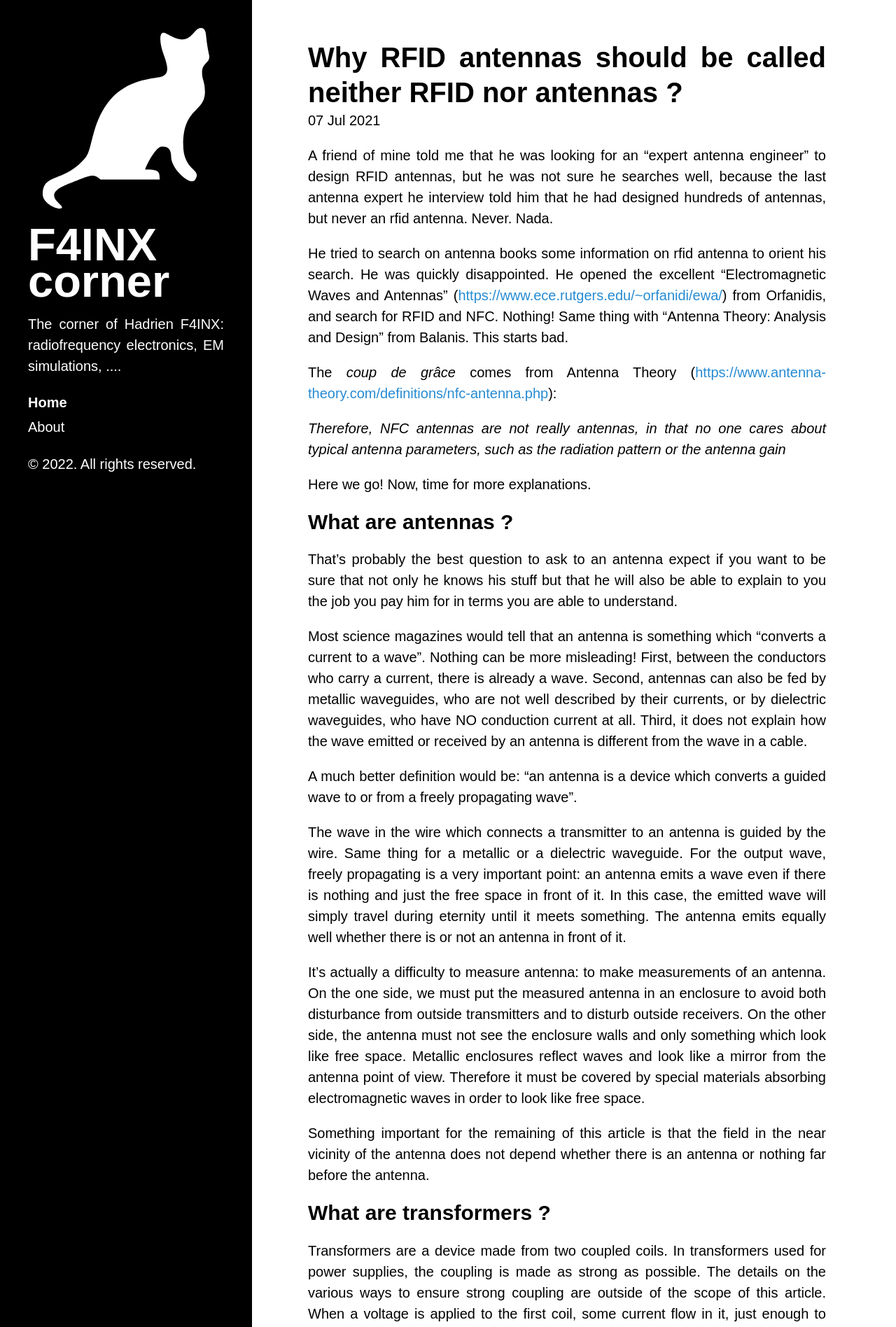
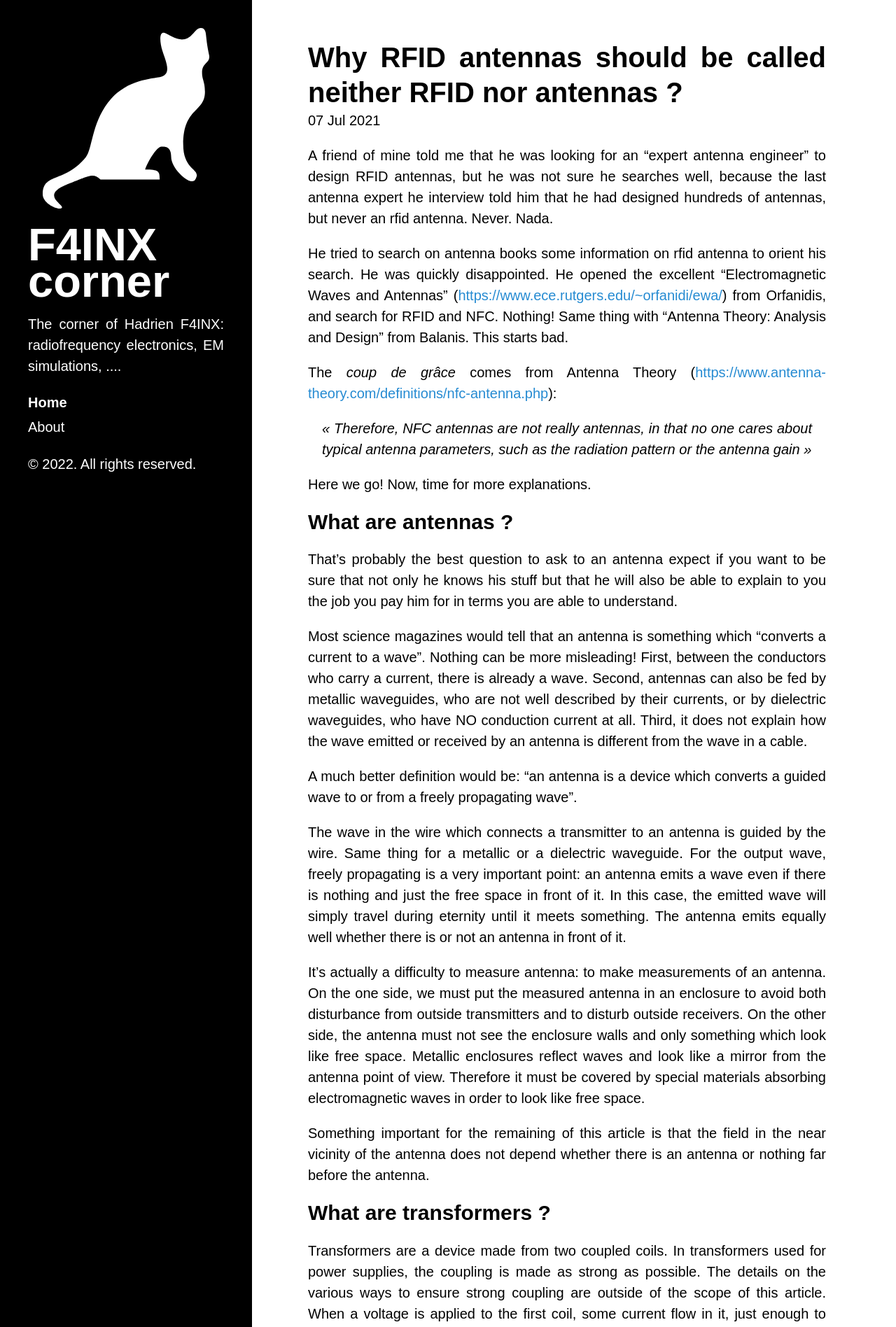
Before and after one commit to thadrien/Zview.github.io, a Jekyll site: the page built from index.html, in a window 1280 px wide. Shown: the top 1896 px of the page at 70% size. Built offline with Jekyll 4.4.1, drawn with Linux system fonts in a browser that asks for light colours; the list of posts is cut into pages by our own code.

Commit message:
Citation formatting.

```diff
--- a/public/css/f4inx.css
+++ b/public/css/f4inx.css
@@ -294,6 +294,20 @@ a.sidebar-nav-item:focus {
   }
 }
 
+/* Citations */
+cite {
+  display: block;
+  margin-left: 1em;
+  margin-right: 1em;
+  quotes: "«" "»";
+}
+cite:before {
+  content: open-quote;
+}
+cite:after {
+  content: close-quote;
+}
+
 /*************/
 /* Footnotes */
 /*************/
```
